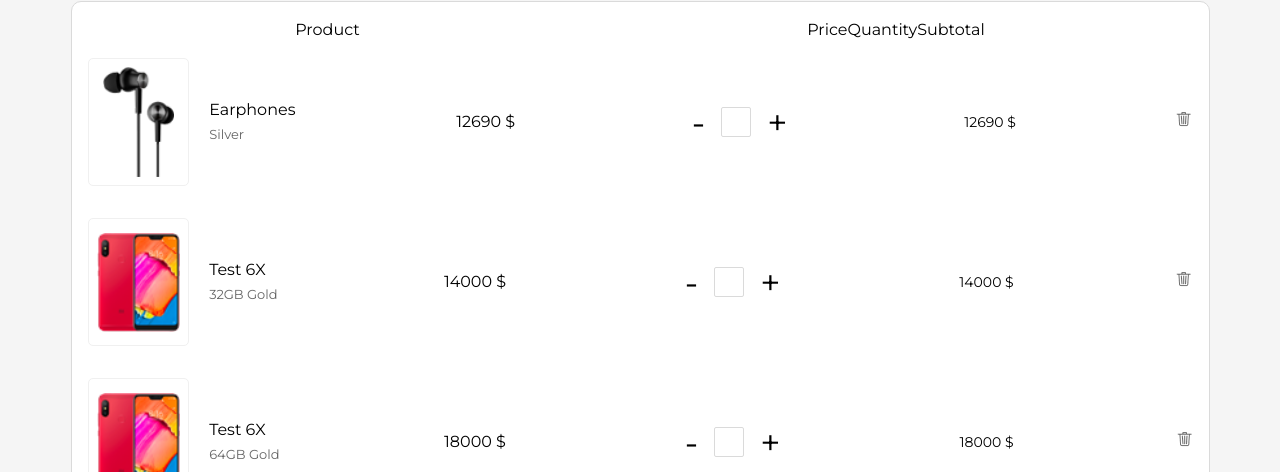
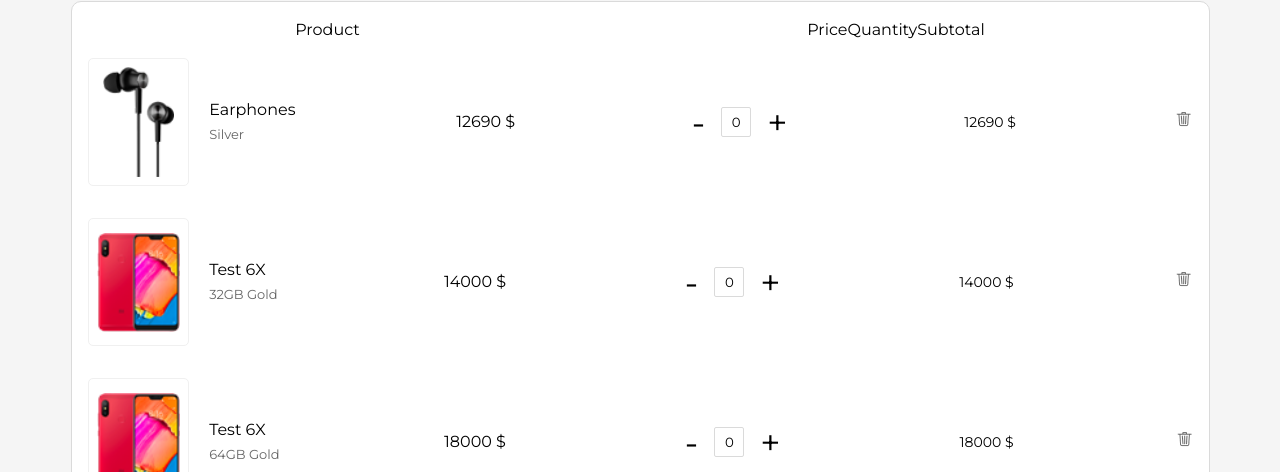
Before and after one commit to Hritvik-Mohan/codemonk-tech-assignment, a React (Vite) app: page / in a window 1280 px wide. Shown: the part 328-800 px from the top of the page. Built offline with nearby package versions, Linux system fonts and the light colour scheme.

Commit message:
Add quantity counter functionality

```diff
--- a/src/components/ItemCount/ItemCount.jsx
+++ b/src/components/ItemCount/ItemCount.jsx
@@ -1,11 +1,35 @@
+import { useState } from 'react'
 import './ItemCount.css'
 
 export default function ItemCount() {
+
+  const [counter, setCounter] = useState(0);
+
+  function decrement () {
+    if (counter > 0) {
+      setCounter(count => count - 1);
+    }
+  }
+
+  function increment() {
+    setCounter(count => count + 1);
+  }
+
+  function handleChange() {
+    // console.log("handleChange")
+  }
+
   return (
     <div className='item-count__container'>
-      <button className='item-count__decrement'>-</button>
-      <input className='item-count__input' type="number" />
-      <button className='item-count__increment'>+</button>
+      <button className='item-count__decrement' onClick={decrement}>-</button>
+      <input
+        type="number"
+        name="quantity"
+        value={counter}
+        onChange={handleChange}
+        className='item-count__input'
+      />
+      <button className='item-count__increment' onClick={increment}>+</button>
     </div>
   )
 }
```
